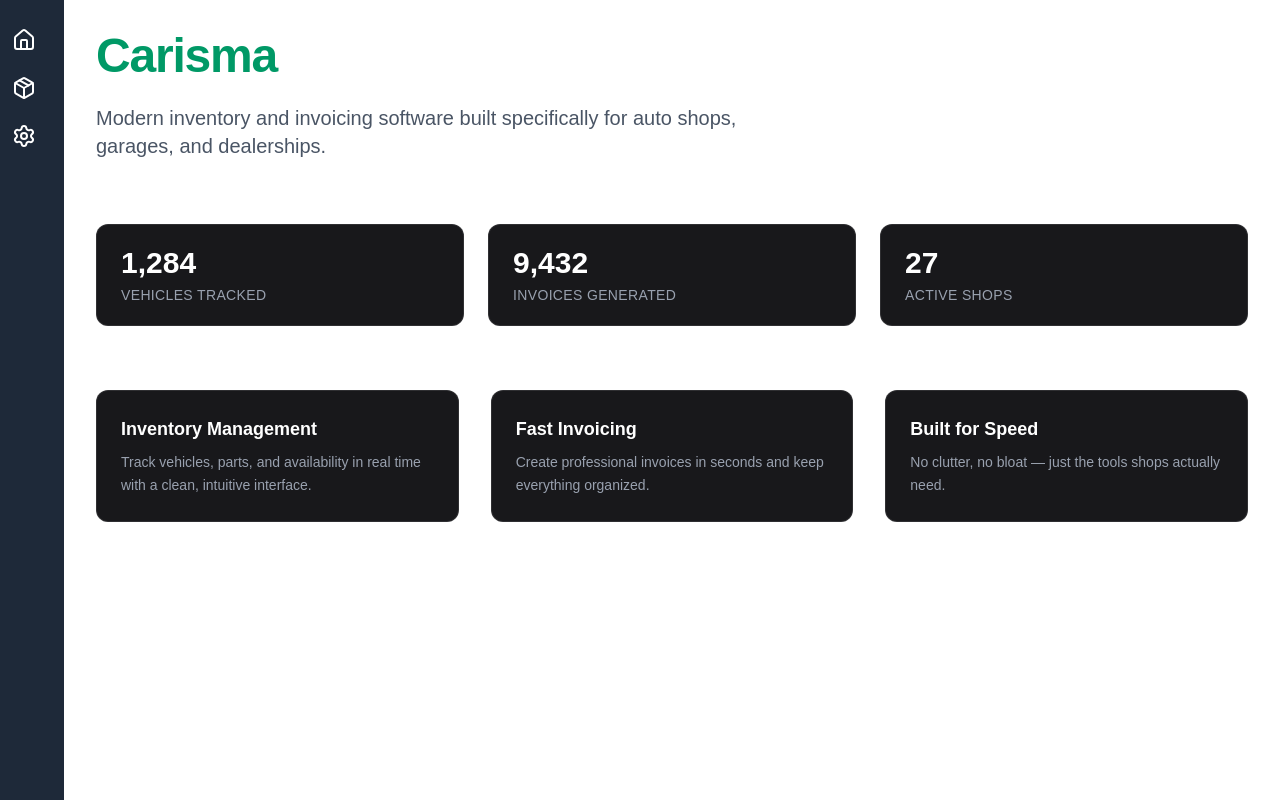
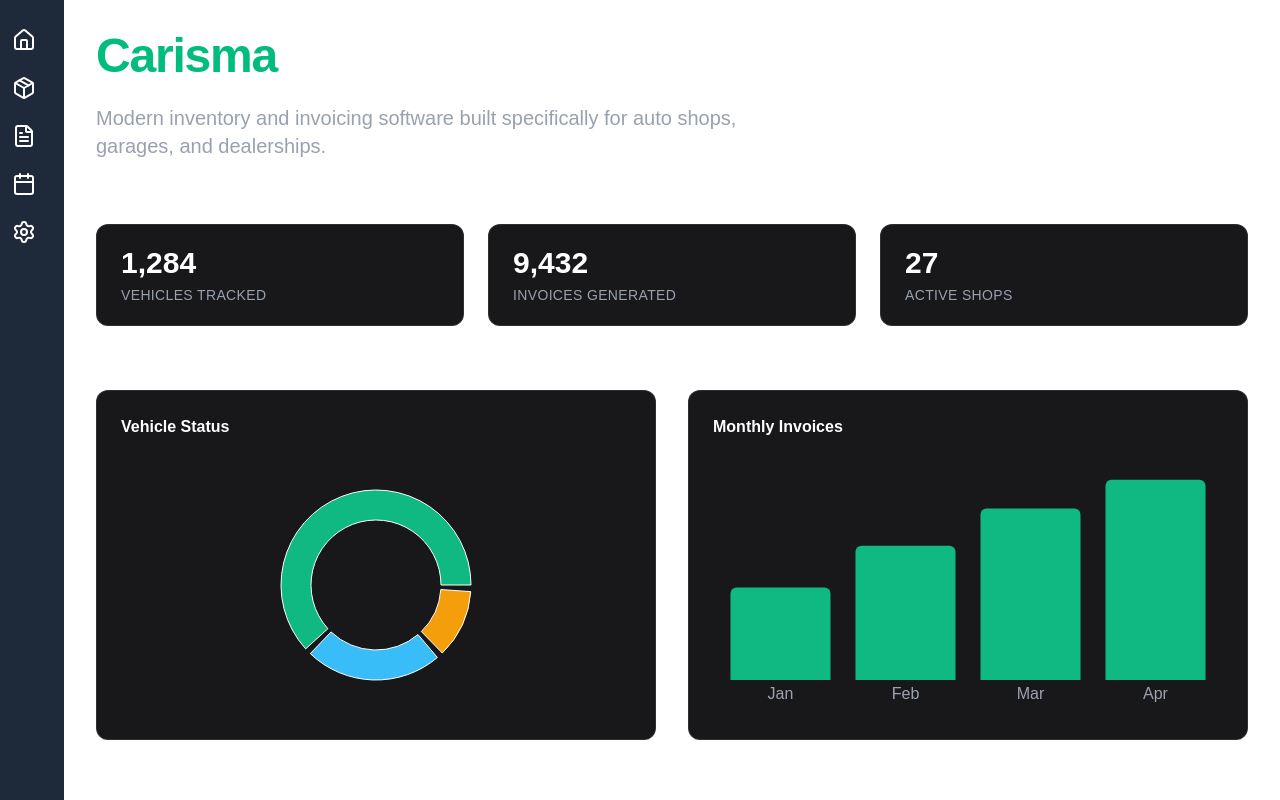
Before and after one commit to rsothilingam93/Carisma, a Next.js app: page / in a window 1280 px wide. Shown: the top 800 px of the page. Built offline with nearby package versions, Linux system fonts and the light colour scheme.

Commit message:
added sample dashboards to the home page

```diff
--- a/app/layout.tsx
+++ b/app/layout.tsx
@@ -1,7 +1,7 @@
 import type { Metadata } from "next";
 import { Geist, Geist_Mono } from "next/font/google";
 import "./globals.css";
-import { Home, Package, Settings } from "lucide-react";
+import { Home, Package, Settings, FileText, Calendar } from "lucide-react";
 
 const geistSans = Geist({
   variable: "--font-geist-sans",
@@ -46,6 +46,24 @@
             </span>
           </div>
 
+          {/* Invoicing */}
+          <div className="flex items-center w-full px-3 py-3 cursor-pointer hover:bg-gray-700 rounded">
+            <FileText className="w-6 h-6 flex-shrink-0" />
+            <span className="ml-3 opacity-0 group-hover:opacity-100 transition-opacity duration-300 select-none">
+              Invoicing
+            </span>
+          </div>
+
+          {/* Scheduling */}
+          <div className="flex items-center w-full px-3 py-3 cursor-pointer hover:bg-gray-700 rounded">
+            <Calendar className="w-6 h-6 flex-shrink-0" />
+            <span className="ml-3 opacity-0 group-hover:opacity-100 transition-opacity duration-300 select-none">
+              Scheduling
+            </span>
+          </div>
+
+
+
           {/* Settings */}
           <div className="flex items-center w-full px-3 py-3 cursor-pointer hover:bg-gray-700 rounded">
             <Settings className="w-6 h-6 flex-shrink-0" />
--- a/app/page.tsx
+++ b/app/page.tsx
@@ -1,14 +1,41 @@
+"use client";
+
+import {
+  PieChart,
+  Pie,
+  Cell,
+  ResponsiveContainer,
+  BarChart,
+  Bar,
+  XAxis,
+  Tooltip,
+} from "recharts";
+
+const vehicleStatus = [
+  { name: "In Stock", value: 820 },
+  { name: "In Service", value: 310 },
+  { name: "Sold", value: 154 },
+];
+
+const invoiceVolume = [
+  { month: "Jan", invoices: 420 },
+  { month: "Feb", invoices: 610 },
+  { month: "Mar", invoices: 780 },
+  { month: "Apr", invoices: 910 },
+];
+
+const COLORS = ["#10b981", "#38bdf8", "#f59e0b"];
+
 export default function Home() {
   return (
     <div className="max-w-6xl">
       {/* Hero */}
       <section className="mb-16">
-      <h1 className="text-5xl font-extrabold tracking-tight mb-6">
-        <span className="text-emerald-600">Carisma</span>
-      </h1>
+        <h1 className="text-5xl font-extrabold tracking-tight mb-6">
+          <span className="text-emerald-500">Carisma</span>
+        </h1>
 
-
-        <p className="text-xl text-gray-600 max-w-2xl">
+        <p className="text-xl text-gray-400 max-w-2xl">
           Modern inventory and invoicing software built specifically for
           auto shops, garages, and dealerships.
         </p>
@@ -19,6 +46,56 @@
         <Stat label="Vehicles Tracked" value="1,284" />
         <Stat label="Invoices Generated" value="9,432" />
         <Stat label="Active Shops" value="27" />
+      </section>
+
+      {/* Dashboard Charts */}
+      <section className="grid grid-cols-1 md:grid-cols-2 gap-8 mb-16">
+        {/* Pie Chart */}
+        <div className="rounded-xl border border-white/10 bg-zinc-900 p-6">
+          <h3 className="text-white font-semibold mb-4">
+            Vehicle Status
+          </h3>
+
+          <ResponsiveContainer width="100%" height={260}>
+            <PieChart>
+              <Pie
+                data={vehicleStatus}
+                dataKey="value"
+                innerRadius={65}
+                outerRadius={95}
+                paddingAngle={4}
+              >
+                {vehicleStatus.map((_, i) => (
+                  <Cell key={i} fill={COLORS[i]} />
+                ))}
+              </Pie>
+            </PieChart>
+          </ResponsiveContainer>
+        </div>
+
+        {/* Bar Chart */}
+        <div className="rounded-xl border border-white/10 bg-zinc-900 p-6">
+          <h3 className="text-white font-semibold mb-4">
+            Monthly Invoices
+          </h3>
+
+          <ResponsiveContainer width="100%" height={260}>
+            <BarChart data={invoiceVolume}>
+              <XAxis
+                dataKey="month"
+                stroke="#9ca3af"
+                tickLine={false}
+                axisLine={false}
+              />
+              <Tooltip />
+              <Bar
+                dataKey="invoices"
+                fill="#10b981"
+                radius={[6, 6, 0, 0]}
+              />
+            </BarChart>
+          </ResponsiveContainer>
+        </div>
       </section>
 
       {/* Features */}
@@ -44,12 +121,12 @@
   return (
     <div className="rounded-xl border border-white/10 bg-zinc-900 px-6 py-5">
       <div className="text-3xl font-semibold text-white mb-1">{value}</div>
-      <div className="text-sm text-gray-400 uppercase tracking-wide">{label}</div>
+      <div className="text-sm text-gray-400 uppercase tracking-wide">
+        {label}
+      </div>
     </div>
   );
 }
-
-
 
 function Feature({
   title,
--- a/package.json
+++ b/package.json
@@ -12,7 +12,8 @@
     "lucide-react": "^0.564.0",
     "next": "16.1.6",
     "react": "19.2.3",
-    "react-dom": "19.2.3"
+    "react-dom": "19.2.3",
+    "recharts": "^3.7.0"
   },
   "devDependencies": {
     "@tailwindcss/postcss": "^4",
```
Also changed, not shown: 1 other file (tests, documents, lock files or other folders).
